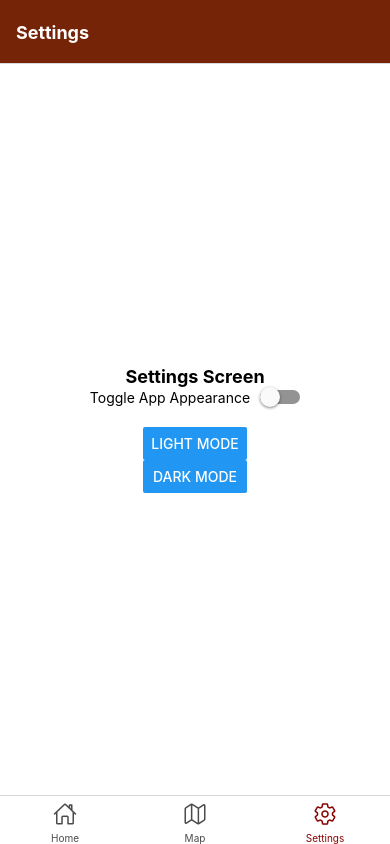
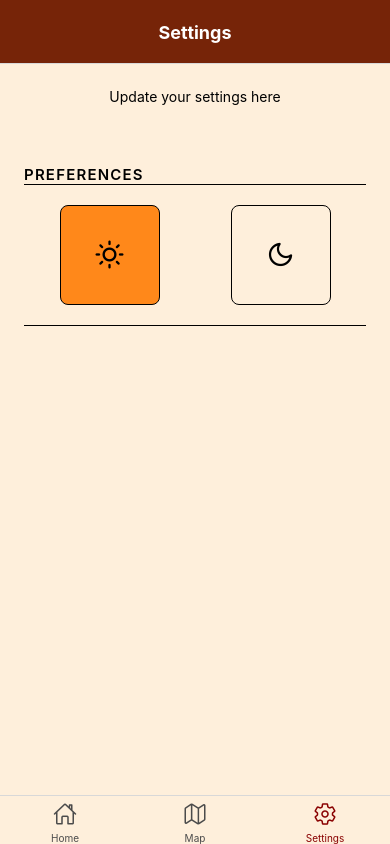
Before and after one commit to Nelio-J/PastryPath, a React Native app: screen /Settings in a window 390 px wide. Built offline with nearby package versions, Linux system fonts and the light colour scheme; no server answers.

Commit message:
Added some nicer styling to all the screens.
Fixed images in the Callout box.

Added some more colours to theme.js

```diff
--- /dev/null
+++ b/app/components/BakeryImages.js
@@ -0,0 +1,15 @@
+const bakeryImages = {
+  "Bakkerij Halk": require("../../assets/bakeries/BakkerijHalk_inside.jpg"),
+  Koekela: require("../../assets/bakeries/Koekela_inside.jpg"),
+  "St. Anny Bakery Rotterdam": require("../../assets/bakeries/st-anny-bakery_inside.webp"),
+  "Bakkerij Arif": require("../../assets/bakeries/BakkerijArif.png"),
+  "Bakker Bart Rotterdam Lijnbaan": require("../../assets/bakeries/BakkerBart_inside.png"),
+  "Jordy's Bakery": require("../../assets/bakeries/JordysBakery_inside.jpg"),
+  "Banketbakkerij van Beek & Specker Meent": require("../../assets/bakeries/BanketbakkerijvanBeekSpeckerMeent_inside.jpeg"),
+  "Banketbakkerij van Beek & Specker Karel Doormanstraat": require("../../assets/bakeries/BanketbakkerijvanBeekSpeckerKarelDoormanstraat_inside.jpeg"),
+  "Vlaamsch Broodhuys Meent": require("../../assets/bakeries/VlaamschBroodhuysMeent.jpg"),
+  "Patisserie de Bijenkorf": require("../../assets/bakeries/DeBijenkorf.jpg"),
+  "Vlaamsch Broodhuys Nieuwe Binnenweg": require("../../assets/bakeries/VlaamschBroodhuysNieuweBinnenweg.jpg"),
+};
+
+export { bakeryImages };
--- a/app/components/RootStack.js
+++ b/app/components/RootStack.js
@@ -126,6 +126,7 @@ export default function RootStack() {
             name="Home"
             options={{
               headerTitle: (props) => <LogoTitle {...props} />,
+              headerTitleAlign: "center",
               tabBarIcon: (tabInfo) => {
                 return (
                   <Ionicons
@@ -165,6 +166,7 @@ export default function RootStack() {
           <Tab.Screen
             name="Map"
             options={{
+              headerTitleAlign: "center",
               tabBarIcon: (tabInfo) => {
                 return (
                   <Ionicons
@@ -186,6 +188,7 @@ export default function RootStack() {
             name="Settings"
             component={SettingsScreen}
             options={{
+              headerTitleAlign: "center",
               tabBarIcon: (tabInfo) => {
                 return (
                   <Ionicons
@@ -224,4 +227,8 @@ const styles = StyleSheet.create({
     color: "white",
     fontSize: 40,
   },
+  TabHeader: {
+    alignItems: "center",
+    justifyContent: "center"
+  }
 });
--- a/app/screens/HomeScreen.js
+++ b/app/screens/HomeScreen.js
@@ -21,6 +21,7 @@ import { colors } from "../../config/theme";
 import { ThemeContext } from "../../context/ThemeContext";
 
 import { MaterialIcons } from "@expo/vector-icons";
+import { bakeryImages } from "../components/BakeryImages";
 
 export default function HomeScreen({ navigation, data }) {
   const { theme } = React.useContext(ThemeContext);
@@ -37,7 +38,7 @@ export default function HomeScreen({ navigation, data }) {
         const updatedFavourites = new Set(prevFavourites);
         if (updatedFavourites.has(bakery)) {
           updatedFavourites.delete(bakery);
-          console.log(`removed ${bakery} from favourites`)
+          console.log(`removed ${bakery} from favourites`);
         } else {
           updatedFavourites.add(bakery);
           console.log(`added ${bakery} to favourites`);
@@ -78,8 +79,11 @@ export default function HomeScreen({ navigation, data }) {
   // };
 
   const Item = ({ item }) => (
-    <View style={styles.item}>
+    <View style={[styles.itemContainer]}>
+      <View style={[styles.rooftop, { borderBottomColor: activeColors.primary }]} />
+      <View style={[styles.item, { backgroundColor: activeColors.quaternary }]}>
         <Pressable
+          style={styles.Pressable}
           onPress={() => {
             navigation.navigate("Map", {
               latitude: item.latitude,
@@ -87,13 +91,30 @@ export default function HomeScreen({ navigation, data }) {
             });
           }}
         >
-        <Text style={[styles.title, { color: activeColors.text }]}>
+          <View style={styles.titleContainer}>
+            <Text
+              style={[styles.title, { color: activeColors.text }]}
+              numberOfLines={3}
+              ellipsizeMode="tail"
+            >
               {item.title}
             </Text>
-      </Pressable>
-      <Text style={[styles.description, { color: activeColors.text }]}>
+          </View>
+
+          <Image
+            style={styles.image}
+            source={bakeryImages[item.title]}
+            resizeMode="cover"
+          />
+          <Text
+            style={[styles.description, { color: activeColors.text }]}
+            numberOfLines={3}
+            ellipsizeMode="tail"
+          >
             {item.description}
           </Text>
+        </Pressable>
+
         <Pressable
           style={[styles.Pressable, { color: activeColors.text }]}
           onPress={() => {
@@ -101,11 +122,13 @@ export default function HomeScreen({ navigation, data }) {
           }}
         >
           <MaterialIcons
+            style={styles.icon}
             name={favourites.has(item.title) ? "favorite" : "favorite-outline"}
             size={24}
             color={activeColors.accent}
           />
         </Pressable>
+      </View>
     </View>
   );
 
@@ -113,7 +136,13 @@ export default function HomeScreen({ navigation, data }) {
     <View
       style={[styles.container, { backgroundColor: activeColors.background }]}
     >
-      <FlatList data={data} renderItem={Item} key={(item) => item.title} />
+      <FlatList
+        data={data}
+        renderItem={Item}
+        key={(item) => item.title}
+        numColumns={2}
+        contentContainerStyle={styles.flatListContent}
+      />
     </View>
   );
 }
@@ -121,18 +150,69 @@ export default function HomeScreen({ navigation, data }) {
 const styles = StyleSheet.create({
   container: {
     flex: 1,
-    alignItems: "center",
-    justifyContent: "center",
+  },
+  flatListContent: {
+    paddingHorizontal: 10,
+  },
+  itemContainer: {
+    flex: 1,
+    paddingHorizontal: 10,
+    paddingVertical: 20,
+    margin: 8,
+    borderRadius: 20,
+    maxWidth: "45%",
+    position: "relative",
+    height: 280,
+  },
+  rooftop: {
+    width: 0,
+    height: 0,
+    borderLeftWidth: 85,
+    borderRightWidth: 85,
+    borderBottomWidth: 40,
+    borderStyle: "solid",
+    borderLeftColor: "transparent",
+    borderRightColor: "transparent",
+    position: "absolute",
+    top: 0,
+    left: "50%",
+    marginLeft: -70,
+    zIndex: 2,
   },
   item: {
-    padding: 10,
-    marginVertical: 8,
-    marginHorizontal: 16,
+    flex: 1,
+    paddingHorizontal: 10,
+    paddingVertical: 10,
+    marginTop: 10,
+    borderRadius: 20,
+    position: "relative",
+    height: 250,
+    width: 160,
+    elevation: 10,
+  },
+  Pressable: {
+    flex: 1,
+    justifyContent: "space-between",
+  },
+  titleContainer: {
+    height: 72,
+    justifyContent: "center",
   },
   title: {
     fontSize: 18,
+    fontWeight: "700",
+    marginBottom: 4,
   },
   description: {
     fontSize: 14,
   },
+  image: {
+    maxHeight: 60,
+    maxWidth: 140,
+  },
+  icon: {
+    bottom: -5,
+    right: 0,
+    position: "absolute",
+  },
 });
--- a/app/screens/MapView.js
+++ b/app/screens/MapView.js
@@ -19,6 +19,7 @@ import { colors } from "../../config/theme";
 import { ThemeContext } from "../../context/ThemeContext";
 
 import UserIcon from "../../assets/UserIcon.png";
+import { bakeryImages } from "../components/BakeryImages";
 
 // import BakkerijHalkImage from "../../assets/bakeries/BakkerijHalk_inside.jpg";
 // import KoekelaImage from "../../assets/bakeries/Koekela_inside.jpg";
@@ -47,19 +48,192 @@ export default function Map({ data, route }) {
   const { theme } = React.useContext(ThemeContext);
   const activeColors = colors[theme.mode];
 
-  const bakeryImages = {
-    "Bakkerij Halk": require("../../assets/bakeries/BakkerijHalk_inside.jpg"),
-    Koekela: require("../../assets/bakeries/Koekela_inside.jpg"),
-    "St. Anny Bakery Rotterdam": require("../../assets/bakeries/st-anny-bakery_inside.webp"),
-    "Bakkerij Arif": require("../../assets/bakeries/BakkerijArif.png"),
-    "Bakker Bart Rotterdam Lijnbaan": require("../../assets/bakeries/BakkerBart_inside.png"),
-    "Jordy's Bakery": require("../../assets/bakeries/JordysBakery_inside.jpg"),
-    "Banketbakkerij van Beek & Specker Meent": require("../../assets/bakeries/BanketbakkerijvanBeekSpeckerMeent_inside.jpeg"),
-    "Banketbakkerij van Beek & Specker Karel Doormanstraat": require("../../assets/bakeries/BanketbakkerijvanBeekSpeckerKarelDoormanstraat_inside.jpeg"),
-    "Vlaamsch Broodhuys Meent": require("../../assets/bakeries/VlaamschBroodhuysMeent.jpg"),
-    "Patisserie de Bijenkorf": require("../../assets/bakeries/DeBijenkorf.jpg"),
-    "Vlaamsch Broodhuys Nieuwe Binnenweg": require("../../assets/bakeries/VlaamschBroodhuysNieuweBinnenweg.jpg"),
-  };
+  const mapStyle = [
+    {
+      elementType: "geometry",
+      stylers: [
+        {
+          color: "#212121",
+        },
+      ],
+    },
+    {
+      elementType: "labels.icon",
+      stylers: [
+        {
+          visibility: "off",
+        },
+      ],
+    },
+    {
+      elementType: "labels.text.fill",
+      stylers: [
+        {
+          color: "#757575",
+        },
+      ],
+    },
+    {
+      elementType: "labels.text.stroke",
+      stylers: [
+        {
+          color: "#212121",
+        },
+      ],
+    },
+    {
+      featureType: "administrative",
+      elementType: "geometry",
+      stylers: [
+        {
+          color: "#757575",
+        },
+      ],
+    },
+    {
+      featureType: "administrative.country",
+      elementType: "labels.text.fill",
+      stylers: [
+        {
+          color: "#9e9e9e",
+        },
+      ],
+    },
+    {
+      featureType: "administrative.land_parcel",
+      stylers: [
+        {
+          visibility: "off",
+        },
+      ],
+    },
+    {
+      featureType: "administrative.locality",
+      elementType: "labels.text.fill",
+      stylers: [
+        {
+          color: "#bdbdbd",
+        },
+      ],
+    },
+    {
+      featureType: "poi",
+      elementType: "labels.text.fill",
+      stylers: [
+        {
+          color: "#757575",
+        },
+      ],
+    },
+    {
+      featureType: "poi.park",
+      elementType: "geometry",
+      stylers: [
+        {
+          color: "#181818",
+        },
+      ],
+    },
+    {
+      featureType: "poi.park",
+      elementType: "labels.text.fill",
+      stylers: [
+        {
+          color: "#616161",
+        },
+      ],
+    },
+    {
+      featureType: "poi.park",
+      elementType: "labels.text.stroke",
+      stylers: [
+        {
+          color: "#1b1b1b",
+        },
+      ],
+    },
+    {
+      featureType: "road",
+      elementType: "geometry.fill",
+      stylers: [
+        {
+          color: "#2c2c2c",
+        },
+      ],
+    },
+    {
+      featureType: "road",
+      elementType: "labels.text.fill",
+      stylers: [
+        {
+          color: "#8a8a8a",
+        },
+      ],
+    },
+    {
+      featureType: "road.arterial",
+      elementType: "geometry",
+      stylers: [
+        {
+          color: "#373737",
+        },
+      ],
+    },
+    {
+      featureType: "road.highway",
+      elementType: "geometry",
+      stylers: [
+        {
+          color: "#3c3c3c",
+        },
+      ],
+    },
+    {
+      featureType: "road.highway.controlled_access",
+      elementType: "geometry",
+      stylers: [
+        {
+          color: "#4e4e4e",
+        },
+      ],
+    },
+    {
+      featureType: "road.local",
+      elementType: "labels.text.fill",
+      stylers: [
+        {
+          color: "#616161",
+        },
+      ],
+    },
+    {
+      featureType: "transit",
+      elementType: "labels.text.fill",
+      stylers: [
+        {
+          color: "#757575",
+        },
+      ],
+    },
+    {
+      featureType: "water",
+      elementType: "geometry",
+      stylers: [
+        {
+          color: "#000000",
+        },
+      ],
+    },
+    {
+      featureType: "water",
+      elementType: "labels.text.fill",
+      stylers: [
+        {
+          color: "#3d3d3d",
+        },
+      ],
+    },
+  ];
 
   React.useEffect(() => {
     let locationSubscription;
@@ -121,6 +295,7 @@ export default function Map({ data, route }) {
         // showsUserLocation={true}
         // followsUserLocation={true}
         showsCompass={true}
+        customMapStyle={theme.mode === "dark" ? mapStyle : []}
       >
         {location && (
           <Marker
@@ -157,13 +332,14 @@ export default function Map({ data, route }) {
                     ]}
                   >
                     <Text style={styles.name}>{item.title}</Text>
-                    <Text>
+                    <Text style={styles.imageContainer}>
                       <Image
                         style={styles.image}
                         source={bakeryImages[item.title]}
-                        resizeMode="contain"
+                        resizeMode="cover"
                       />
                     </Text>
+
                     <Text style={styles.description}>{item.description}</Text>
                   </View>
                   {/* <View style={styles.arrowBorder} />
@@ -193,7 +369,7 @@ const styles = StyleSheet.create({
     borderColor: "red",
     borderWidth: 2,
     padding: 10,
-    width: 300,
+    width: 200,
   },
   name: {
     fontSize: 16,
@@ -201,12 +377,23 @@ const styles = StyleSheet.create({
     color: "#fff",
   },
   description: {
-    fontSize: 10,
+    fontSize: 14,
     color: "#fff",
+    padding: 4,
+    textAlign: "center",
+    position: "relative",
+    bottom: 20,
   },
   image: {
     width: 160,
     height: 100,
     maxHeight: 150,
+    marginTop: 10,
+    alignSelf: "center",
+  },
+  imageContainer: {
+    height: 150,
+    position: "relative",
+    bottom: 40,
   },
 });
--- a/app/screens/SettingsScreen.js
+++ b/app/screens/SettingsScreen.js
@@ -16,6 +16,8 @@ import {
 import { colors } from "../../config/theme";
 import { ThemeContext } from "../../context/ThemeContext";
 
+import { Feather } from "@expo/vector-icons";
+
 export default function SettingsScreen({}) {
   const { theme, updateTheme } = React.useContext(ThemeContext);
   const activeColors = colors[theme.mode];
@@ -31,10 +33,25 @@ export default function SettingsScreen({}) {
     <View
       style={[styles.container, { backgroundColor: activeColors.background }]}
     >
-      <Text style={[styles.title, { color: activeColors.text }]}>
-        Settings Screen
+      <View>
+        {/* <Text style={[styles.title, { color: activeColors.text }]}>
+          Settings Screen
+        </Text> */}
+        <Text style={[styles.subTitle, { color: activeColors.text }]}>
+          Update your settings here
+        </Text>
+      </View>
+
+      <Text
+        style={[
+          styles.settingHeader,
+          { color: activeColors.text, borderColor: activeColors.text },
+        ]}
+      >
+        Preferences
       </Text>
-      <View style={styles.switchContainer}>
+
+      {/* <View style={styles.switchContainer}>
         <Text style={[styles.text, { color: activeColors.text }]}>
           Toggle App Appearance
         </Text>
@@ -43,18 +60,39 @@ export default function SettingsScreen({}) {
           onValueChange={handleSwitch}
           style={styles.switch}
         />
-      </View>
-      <View>
-        <Button
-          colorScheme={theme.mode === "light"}
-          title="Light Mode"
+      </View> */}
+      <View style={[styles.buttonContainer, { borderColor: activeColors.text }]}>
+        <Pressable
+          style={[
+            styles.Pressable,
+            {
+              backgroundColor:
+                theme.mode === "light"
+                  ? activeColors.quinary
+                  : activeColors.background,
+              borderColor: activeColors.text,
+            },
+          ]}
           onPress={() => updateTheme({ mode: "light" })}
-        />
-        <Button
-          colorScheme={theme.mode === "dark"}
-          title="Dark Mode"
+        >
+          <Feather name="sun" size={28} color={activeColors.text} />
+        </Pressable>
+
+        <Pressable
+          style={[
+            styles.Pressable,
+            {
+              backgroundColor:
+                theme.mode === "dark"
+                  ? activeColors.quinary
+                  : activeColors.background,
+              borderColor: activeColors.text,
+            },
+          ]}
           onPress={() => updateTheme({ mode: "dark" })}
-        />
+        >
+          <Feather name="moon" size={28} color={activeColors.text} />
+        </Pressable>
       </View>
     </View>
   );
@@ -63,19 +101,49 @@ export default function SettingsScreen({}) {
 const styles = StyleSheet.create({
   container: {
     flex: 1,
-    alignItems: "center",
-    justifyContent: "center",
+    // alignItems: "center",
+    // justifyContent: "center",
+    padding: 24,
   },
   switchContainer: {
     flexDirection: "row",
     alignItems: "center",
     marginBottom: 20,
   },
+  buttonContainer: {
+    flexDirection: "row",
+    justifyContent: "space-around",
+    paddingBottom: 20,
+    borderBottomWidth: 1,
+  },
   text: {
     marginRight: 10,
   },
   title: {
     fontWeight: "bold",
-    fontSize: 18,
+    fontSize: 20,
+    marginBottom: 4,
+  },
+  subTitle: {
+    marginBottom: 40,
+    alignSelf: "center"
+  },
+  settingHeader: {
+    fontSize: 15,
+    fontWeight: "600",
+    textTransform: "uppercase",
+    letterSpacing: 1.2,
+    paddingTop: 20,
+    borderBottomWidth: 1,
+    marginBottom: 20,
+  },
+  Pressable: {
+    width: 100,
+    height: 100,
+    borderRadius: 8,
+    alignItems: "center",
+    justifyContent: "center",
+    borderWidth: 1,
+    position: "relative",
   },
 });
--- a/config/theme.js
+++ b/config/theme.js
@@ -3,8 +3,10 @@ export const colors = {
         primary: "#762408",
         secondary: "#364463",
         tertiary: "#6B2B52",
+        quaternary: "#ff955c",
+        quinary: "#ff881a",
         accent: "#890000",
-        background: "#FFFFFF",
+        background: "#feefdb",
         text: "#000000",
         inactive: "#4b4b4b"
     },
@@ -13,7 +15,9 @@ export const colors = {
         primary: "#762408",
         secondary: "#00B2FF",
         tertiary: "#D2B48C",
-        accent: "#FF8352",
+        quaternary: "#973500",
+        quinary: "#009fe9",
+        accent: "#fcd4b6",
         background: "#121212",
         text: "#FFFFFF",
         inactive: "#a9a9a9"
--- a/package.json
+++ b/package.json
@@ -9,6 +9,7 @@
     "web": "expo start --web"
   },
   "dependencies": {
+    "@react-native-async-storage/async-storage": "1.23.1",
     "@react-navigation/bottom-tabs": "^6.5.20",
     "@react-navigation/native-stack": "^6.9.26",
     "expo": "~51.0.8",
@@ -20,8 +21,7 @@
     "react-native-maps": "1.14.0",
     "react-native-safe-area-context": "4.10.1",
     "react-native-screens": "3.31.1",
-    "react-native-vector-icons": "^10.1.0",
-    "@react-native-async-storage/async-storage": "1.23.1"
+    "react-native-vector-icons": "^10.1.0"
   },
   "devDependencies": {
     "@babel/core": "^7.20.0"
```
Lines whose indentation alone changed are shown as unchanged.
